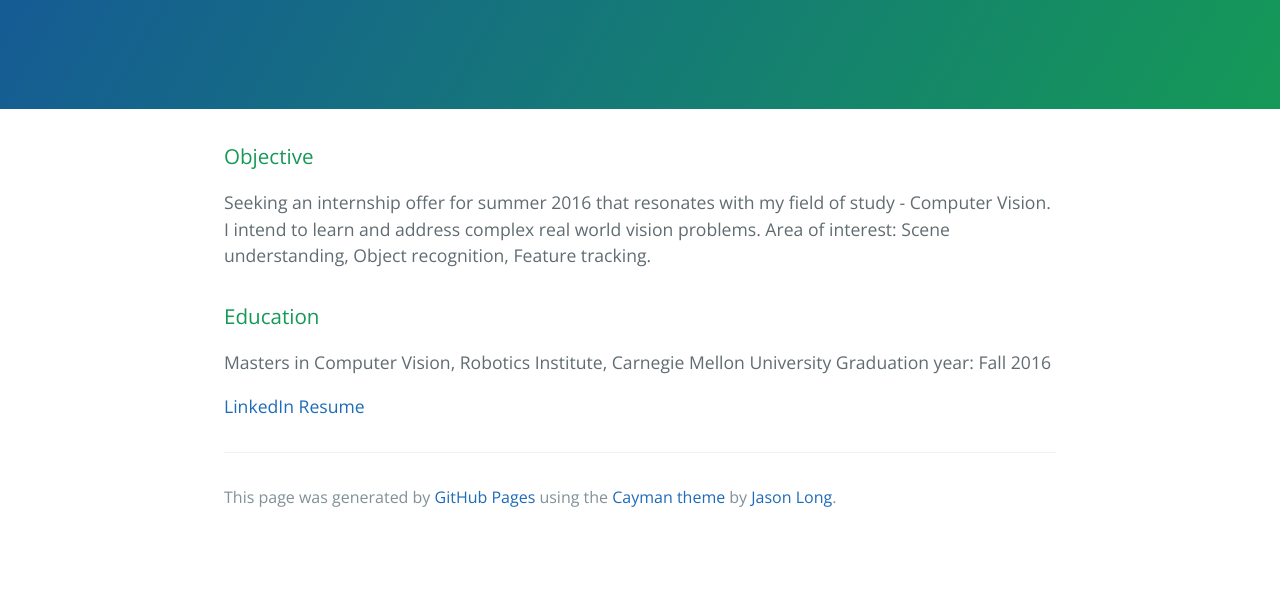
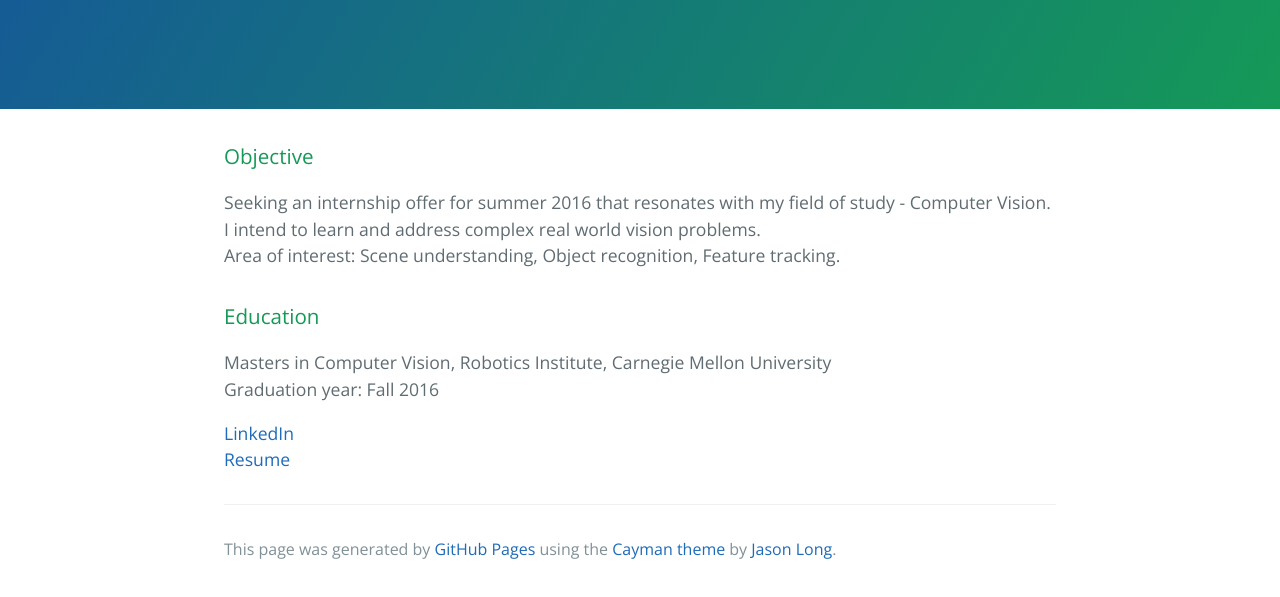
Before and after one commit to gmichaeljaison/gmichaeljaison.github.io, a plain HTML site: page index.html in a window 1280 px wide. Shown: the part 161-758 px from the top of the page. Drawn offline with nearby package versions, Linux system fonts and the light colour scheme.

Commit message:
Replace master branch with page content via GitHub

```diff
--- a/index.html
+++ b/index.html
@@ -19,17 +19,17 @@
       <h3>
 <a id="objective" class="anchor" href="#objective" aria-hidden="true"><span class="octicon octicon-link"></span></a>Objective</h3>
 
-<p>Seeking an internship offer for summer 2016 that resonates with my field of study - Computer Vision. I intend to learn and address complex real world vision problems.
-Area of interest: Scene understanding, Object recognition, Feature tracking.</p>
+<p>Seeking an internship offer for summer 2016 that resonates with my field of study - Computer Vision. I intend to learn and address complex real world vision problems.<br>
+Area of interest: Scene understanding, Object recognition, Feature tracking.<br></p>
 
 <h3>
 <a id="education" class="anchor" href="#education" aria-hidden="true"><span class="octicon octicon-link"></span></a>Education</h3>
 
-<p>Masters in Computer Vision, Robotics Institute, Carnegie Mellon University
-Graduation year: Fall 2016</p>
+<p>Masters in Computer Vision, Robotics Institute, Carnegie Mellon University<br>
+Graduation year: Fall 2016<br></p>
 
-<p><a href="https://www.linkedin.com/in/mjaison">LinkedIn</a>
-<a href="https://github.com/gmichaeljaison/gmichaeljaison.github.io/raw/master/Resume.pdf">Resume</a></p>
+<p><a href="https://www.linkedin.com/in/mjaison">LinkedIn</a><br>
+<a href="https://github.com/gmichaeljaison/gmichaeljaison.github.io/raw/master/Resume.pdf">Resume</a><br></p>
 
       <footer class="site-footer">
 
--- a/params.json
+++ b/params.json
@@ -1 +1 @@
-{"name":"Michael Jaison Gnanasekar","tagline":"","body":"### Objective\r\nSeeking an internship offer for summer 2016 that resonates with my field of study - Computer Vision. I intend to learn and address complex real world vision problems.\r\nArea of interest: Scene understanding, Object recognition, Feature tracking.\r\n\r\n### Education\r\nMasters in Computer Vision, Robotics Institute, Carnegie Mellon University\r\nGraduation year: Fall 2016\r\n\r\n[LinkedIn](https://www.linkedin.com/in/mjaison)\r\n[Resume](https://github.com/gmichaeljaison/gmichaeljaison.github.io/raw/master/Resume.pdf)","google":"","note":"Don't delete this file! It's used internally to help with page regeneration."}
+{"name":"Michael Jaison Gnanasekar","tagline":"","body":"### Objective\r\nSeeking an internship offer for summer 2016 that resonates with my field of study - Computer Vision. I intend to learn and address complex real world vision problems.<br>\r\nArea of interest: Scene understanding, Object recognition, Feature tracking.<br>\r\n\r\n### Education\r\nMasters in Computer Vision, Robotics Institute, Carnegie Mellon University<br>\r\nGraduation year: Fall 2016<br>\r\n\r\n[LinkedIn](https://www.linkedin.com/in/mjaison)<br>\r\n[Resume](https://github.com/gmichaeljaison/gmichaeljaison.github.io/raw/master/Resume.pdf)<br>","google":"","note":"Don't delete this file! It's used internally to help with page regeneration."}
```
